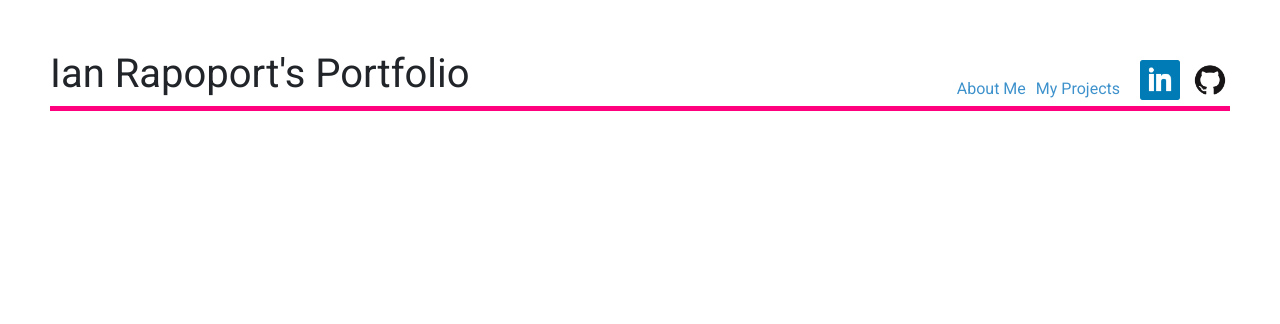
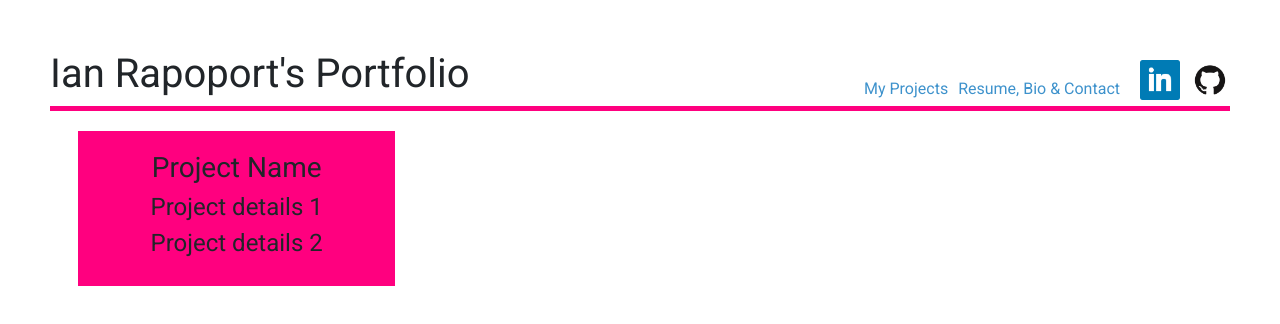
Before and after one commit to IanGRap/IanGRap.github.io, a plain HTML site: page index.html in a window 1280 px wide. Drawn offline with nearby package versions, Linux system fonts and the light colour scheme.

Commit message:
First draft of project cards

```diff
--- a/index.html
+++ b/index.html
@@ -9,6 +9,7 @@
   </head>
 
   <body>
+
     <div class="row">
       <div class="col-6">
         <h1 id="title">Ian Rapoport's Portfolio</h1>
@@ -20,11 +21,30 @@
         <a href="https://www.linkedin.com/in/ian-rapoport-547651123/">
           <img src="images/linkedin_logo.png" class="logo">
         </a>
+        <a href="#" class="page_link">Resume, Bio & Contact</a>
         <a href="#" class="page_link">My Projects</a>
-        <a href="#" class="page_link">About Me</a>
       </div>
     </div>
+
     <div class="row" id="border"></div>
+
+    <div class="row">
+      <div class="col-4">
+        <div class="project-card">
+          <img class="project-thumbnail"/>
+          <h3 class="project-name">Project Name</h3>
+          <h4 class="project-details">Project details 1</h4>
+          <h4 class="project-details">Project details 2</h4>
+        </div>
+      </div>
+      <div class="col-4">
+
+      </div>
+      <div class="col-4">
+
+      </div>
+    </div>
+
   </body>
 
 </html>
--- a/style.css
+++ b/style.css
@@ -32,3 +32,24 @@ body {
 	text-decoration: none;
 	color: #FF007F;
 }
+
+.project-card {
+	border-radius: 0.5;
+	background-color: #FF007F;
+	padding: 20px;
+	margin: auto;
+	margin-top: 20px;
+	width: 85%;
+}
+
+.project-thumbnail {
+	background-color: #3E92CC;
+}
+
+.project-name {
+	text-align: center;
+}
+
+.project-details {
+	text-align: center;
+}
```
